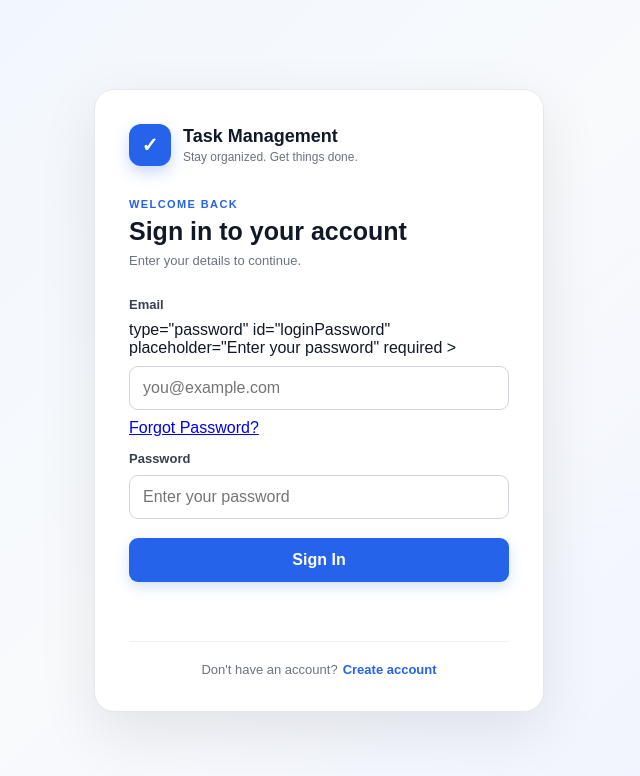
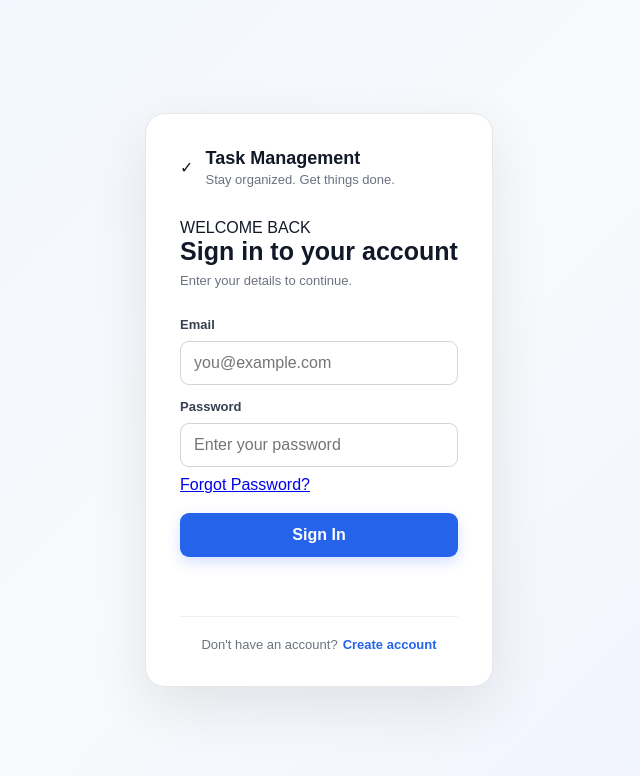
Before and after one commit to Khalidrazakhan1527/task-management-app, a plain HTML site: page frontend/login.html in a window 1280 px wide. Shown: the whole page, without its empty margins (321-961 px from the left). Drawn offline with Linux system fonts and the light colour scheme.

Commit message:
Fix login page layout

```diff
--- a/frontend/login.html
+++ b/frontend/login.html
@@ -14,34 +14,48 @@
 
     <link
         rel="stylesheet"
-        href="style.css?v=1001"
+        href="style.css"
     >
 
 </head>
 
-<body class="auth-page">
 
-    <main class="auth-container">
+<body>
+
+    <main class="auth-page">
 
         <div class="auth-card">
 
+            <!-- ============================= -->
+            <!-- HEADER -->
+            <!-- ============================= -->
+
+            <div class="auth-header">
+
                 <div class="auth-brand">
 
-                <div class="brand-icon">
+                    <div class="auth-logo">
                         ✓
                     </div>
 
                     <div>
-                    <h1>Task Management</h1>
-                    <p>Stay organized. Get things done.</p>
+
+                        <h1>
+                            Task Management
+                        </h1>
+
+                        <p>
+                            Stay organized. Get things done.
+                        </p>
+
                     </div>
 
                 </div>
 
 
-            <div class="auth-header">
+                <div class="auth-welcome">
 
-                <span class="eyebrow">
+                    <span>
                         WELCOME BACK
                     </span>
 
@@ -55,30 +69,28 @@
 
                 </div>
 
+            </div>
 
-            <form id="loginForm">
+
+            <!-- ============================= -->
+            <!-- LOGIN FORM -->
+            <!-- ============================= -->
+
+            <form
+                id="loginForm"
+                class="auth-form"
+            >
 
                 <label for="loginEmail">
                     Email
                 </label>
 
-                    type="password"
-    id="loginPassword"
-    placeholder="Enter your password"
-    required
-><input
+                <input
                     type="email"
                     id="loginEmail"
                     placeholder="you@example.com"
                     required
                 >
-<div class="forgot-password-link">
-
-    <a href="forgot-password.html">
-        Forgot Password?
-    </a>
-
-</div>
 
 
                 <label for="loginPassword">
@@ -93,6 +105,19 @@
                 >
 
 
+                <!-- FORGOT PASSWORD -->
+
+                <div class="forgot-password-link">
+
+                    <a href="forgot-password.html">
+                        Forgot Password?
+                    </a>
+
+                </div>
+
+
+                <!-- LOGIN BUTTON -->
+
                 <button
                     type="submit"
                     class="btn primary auth-submit"
@@ -103,11 +128,17 @@
             </form>
 
 
+            <!-- LOGIN MESSAGE -->
+
             <p
                 id="loginMessage"
                 class="auth-message"
             ></p>
 
+
+            <!-- ============================= -->
+            <!-- SIGNUP LINK -->
+            <!-- ============================= -->
 
             <div class="auth-switch">
 
@@ -126,7 +157,9 @@
     </main>
 
 
-    <script src="auth.js?v=1001"></script>
+    <!-- AUTH JAVASCRIPT -->
+
+    <script src="auth.js?v=1005"></script>
 
 </body>
 
```
Lines whose indentation alone changed are shown as unchanged.
